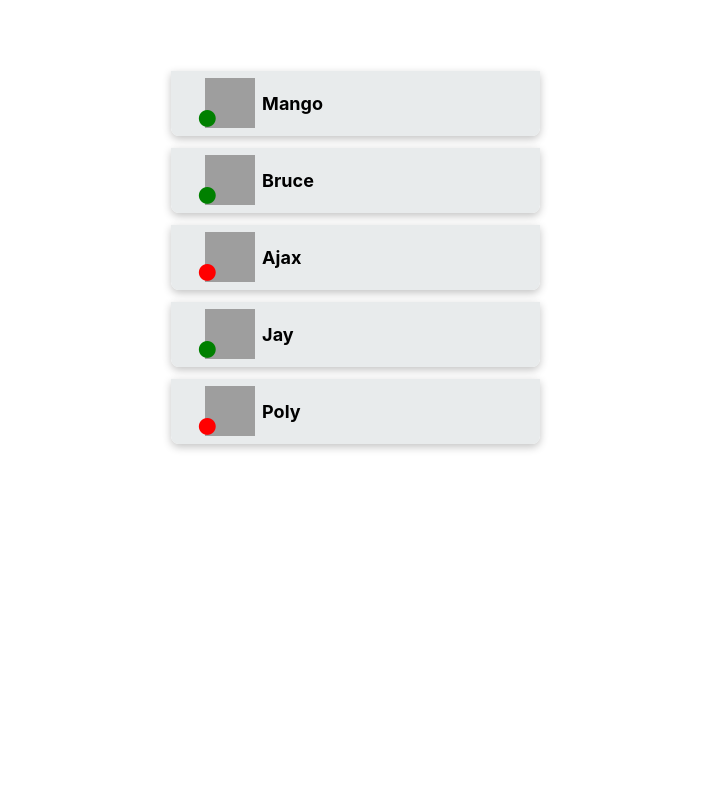
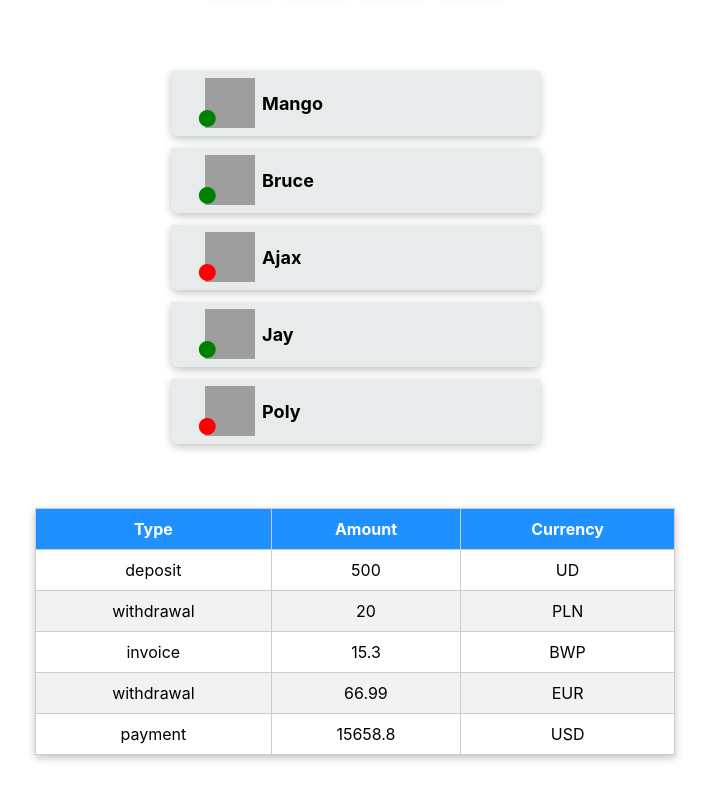
Before and after one commit to MichalJurek/goit-react-hw-01-components, a React (Create React App) app: page / in a window 1280 px wide. Shown: the part 622-1422 px from the top of the page, without its empty margins (285-994 px from the left). Before the commit the page ends 1082 px from the top, so only its background shows below. Built offline with nearby package versions, Linux system fonts and the light colour scheme; grey boxes are pictures that could not be loaded.

Commit message:
transations
ppkt 4
+ dodatkowa stylizacja

```diff
--- a/src/components/App.jsx
+++ b/src/components/App.jsx
@@ -2,10 +2,12 @@
 import user from './Profile/user.json';
 import data from './Statistics/data.json';
 import friends from './FriendList/friends.json';
+import transations from './TransactionHistory/transations.json'
 //JSX
 import Profile from './Profile/profile.jsx';
 import Statistics from './Statistics/statistics.jsx';
 import FriendsList from './FriendList/friends.jsx';
+import TransactionHistory from './TransactionHistory/transations.jsx';
 
 export default function App() {
   return (
@@ -19,6 +21,7 @@ export default function App() {
       />
       <Statistics label="UPLOAD STATS" stats={data} />
       <FriendsList friends={friends} />
+      <TransactionHistory items={transations} />
     </div>
   );
 }
--- a/src/components/Statistics/statistics.module.css
+++ b/src/components/Statistics/statistics.module.css
@@ -6,7 +6,7 @@
 }
 
 .statistics h2 {
-  color: rgb(60, 60, 60)
+  color: rgb(60, 60, 60);
 }
 
 .title {
@@ -31,8 +31,8 @@
   gap: 2px;
   width: 70px;
   height: 70px;
+  box-shadow: rgba(0, 0, 0, 0.24) 0px 3px 8px;
 }
-
 
 .label {
   font-size: 22px;
--- /dev/null
+++ b/src/components/TransactionHistory/transations.json
@@ -0,0 +1,32 @@
+[
+  {
+    "id": "1",
+    "type": "deposit",
+    "amount": 500.0,
+    "currency": "UD"
+  },
+  {
+    "id": "2",
+    "type": "withdrawal",
+    "amount": 20.0,
+    "currency": "PLN"
+  },
+  {
+    "id": "3",
+    "type": "invoice",
+    "amount": 15.3,
+    "currency": "BWP"
+  },
+  {
+    "id": "4",
+    "type": "withdrawal",
+    "amount": 66.99,
+    "currency": "EUR"
+  },
+  {
+    "id": "5",
+    "type": "payment",
+    "amount": 15658.8,
+    "currency": "USD"
+  }
+]
--- /dev/null
+++ b/src/components/TransactionHistory/transations.jsx
@@ -0,0 +1,38 @@
+import PropTypes from 'prop-types';
+import css from './transations.module.css';
+
+const TransactionHistory = ({ items }) => {
+  return (
+    <table className={css.transaction_history}>
+      <thead>
+        <tr className={css.firstRow}>
+          <th>Type</th>
+          <th>Amount</th>
+          <th>Currency</th>
+        </tr>
+      </thead>
+      <tbody>
+        {items.map(({ id, type, amount, currency }) => (
+          <tr key={id}>
+            <td>{type}</td>
+            <td>{amount}</td>
+            <td>{currency}</td>
+          </tr>
+        ))}
+      </tbody>
+    </table>
+  );
+};
+
+TransactionHistory.prototype = {
+  items: PropTypes.arrayOf(
+    PropTypes.shape({
+      id: PropTypes.string.isRequired,
+      type: PropTypes.string.isRequired,
+      amount: PropTypes.number.isRequired,
+      currency: PropTypes.string.isRequired,
+    })
+  ).isRequired,
+};
+
+export default TransactionHistory;
--- /dev/null
+++ b/src/components/TransactionHistory/transations.module.css
@@ -0,0 +1,25 @@
+.transaction_history {
+  margin: auto;
+  margin-top: 5%;
+  margin-bottom: 5%;
+  width: 50%;
+  border-collapse: collapse;
+    box-shadow: rgba(0, 0, 0, 0.24) 0px 3px 8px;
+
+}
+
+.transaction_history th,
+.transaction_history td {
+  border: 1px solid #ccc;
+  padding: 10px;
+  text-align: center;
+}
+
+.firstRow {
+  background-color: #1e90ff;
+  color: #fff;
+}
+
+.transaction_history tbody tr:nth-child(even) {
+  background-color: #f2f2f2;
+}
```
